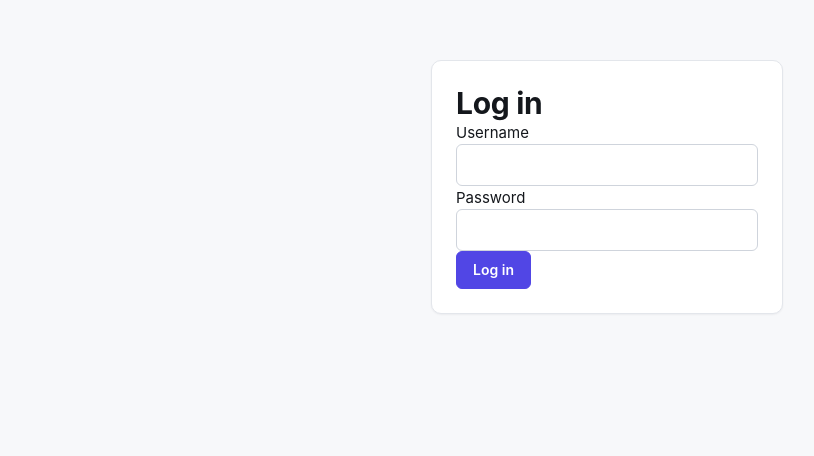
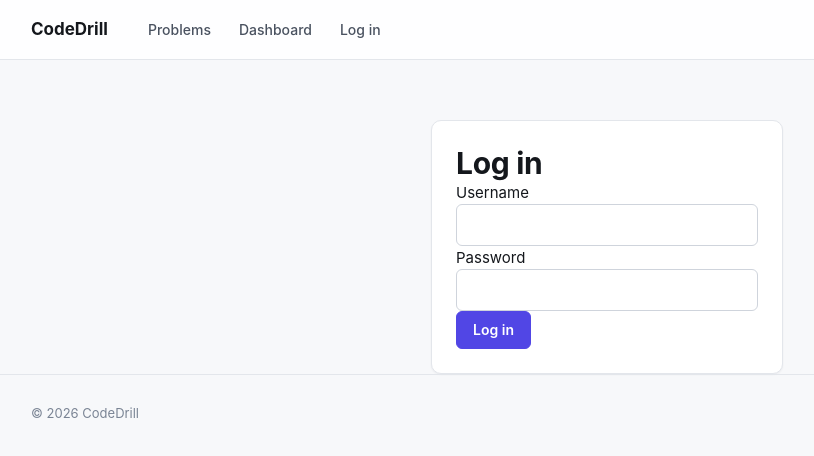
Before and after one commit to azizamuradova/code-drill, a React (Vite) app in the folder frontend/: page /login in a window 1280 px wide. Shown: the top 456 px of the page, without its empty margins (33-847 px from the left). Built offline with nearby package versions, Linux system fonts and the light colour scheme.

Commit message:
Footer component added

```diff
--- a/frontend/src/App.jsx
+++ b/frontend/src/App.jsx
@@ -3,9 +3,13 @@ import Login from './pages/Login';
 import Categories from './pages/Categories';
 import Category from './pages/Category';
 import Problem from './pages/Problem';
+import Header from './components/Header';
+import Footer from './components/Footer';
 
 export default function App() {
   return (
+    <>
+      <Header />
       <Routes>
         <Route path='/' element={<h1>Home</h1>} />
         <Route path='/login' element={<Login />} />
@@ -13,5 +17,7 @@ export default function App() {
         <Route path='/categories/:id' element={<Category />} />
         <Route path='/problems/:id' element={<Problem />} />
       </Routes>
+      <Footer />
+    </>
   );
 }
--- a/frontend/src/components/Footer.jsx
+++ b/frontend/src/components/Footer.jsx
@@ -0,0 +1,10 @@
+// Footer
+export default function Footer() {
+  return (
+    <footer className='footer'>
+      <div className='container'>
+        <span>© 2026 CodeDrill</span>
+      </div>
+    </footer>
+  );
+}
```
Lines whose indentation alone changed are shown as unchanged.
